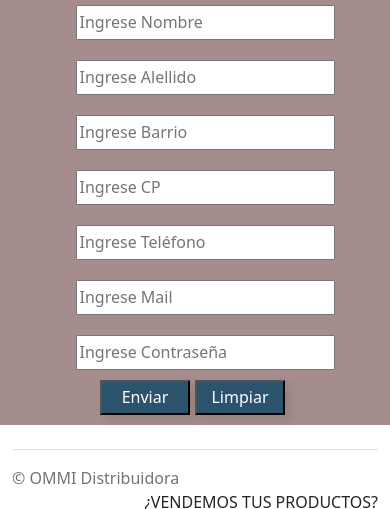
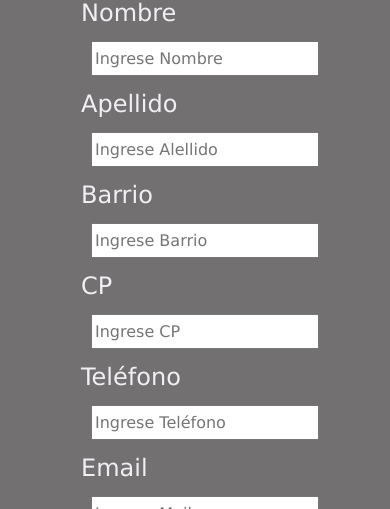
Before and after one commit to CintiaTissera1982/Ctissera1982-Dev, a website: page Pages/Register.html in a window 390 px wide. Shown: the part 112-621 px from the top of the page. Drawn offline with nearby package versions, Linux system fonts and the light colour scheme.

Commit message:
Desafio SASS II - SEO

```diff
--- a/Pages/Register.html
+++ b/Pages/Register.html
@@ -4,6 +4,13 @@
     <meta charset="UTF-8">
     <meta http-equiv="X-UA-Compatible" content="IE=edge">
     <meta name="viewport" content="width=device-width, initial-scale=1.0">
+
+    <meta name="description"
+    content="Ejemplo de Palabras Clave y Programación">
+
+    <meta name="keywords"
+    content="HTML, ASP, JS, META, PALABRAS CLAVE, EJEMPLO">
+
     <title>Registrate como cliente!</title>
     <link href="https://cdnjs.cloudflare.com/ajax/libs/font-awesome/6.0.0/css/all.min.css" rel="stylesheet"/>
      <!-- Stylesheet -->
@@ -73,78 +80,39 @@
       <form class="form_class">
         <h2 class="gradiant_class style_class">Registrate como cliente</h2>
         <div class="">
-          <label for="inputName" class="class__labels">Nombre</label>
-          <input type="text" class="class__field" placeholder="Ingrese Nombre" id="inputName">
+          <label for="inputName" class="class__labels_maps">Nombre</label>
+          <input type="text" class="class__text_mix" placeholder="Ingrese Nombre" id="inputName">
         </div>
         <div class="">
-          <label for="inputSurname" class="class__labels">Apellido</label>
-          <input type="text" class="class__field" placeholder="Ingrese Alellido" id="inputSurname">
+          <label for="inputSurname" class="class__labels_maps">Apellido</label>
+          <input type="text" class="class__text_mix" placeholder="Ingrese Alellido" id="inputSurname">
         </div>
         <div class="">
-          <label for="inputNeib" class="class__labels">Barrio</label>
-          <input type="text" class="class__field" placeholder="Ingrese Barrio" id="inputNeib">
+          <label for="inputNeib" class="class__labels_maps">Barrio</label>
+          <input type="text" class="class__text_mix" placeholder="Ingrese Barrio" id="inputNeib">
         </div>
         <div class="">
-          <label for="inputCP" class="class__labels">CP</label>
-          <input type="text" class="class__field" placeholder="Ingrese CP" id="inputCP">
+          <label for="inputCP" class="class__labels_maps">CP</label>
+          <input type="text" class="class__text_mix" placeholder="Ingrese CP" id="inputCP">
         </div>
         <div class="">
-          <label for="inputPhone" class="class__labels">Teléfono</label>
-          <input type="tel" class="class__field" placeholder="Ingrese Teléfono" id="inputPhone">
+          <label for="inputPhone" class="class__labels_maps">Teléfono</label>
+          <input type="tel" class="class__text_mix" placeholder="Ingrese Teléfono" id="inputPhone">
         </div>
         <div class="">
-          <label for="inputEmail" class="class__labels">Email</label>
-          <input type="email" class="class__field" placeholder="Ingrese Mail" id="inputEmail">
+          <label for="inputEmail" class="class__labels_maps">Email</label>
+          <input type="email" class="class__text_mix" placeholder="Ingrese Mail" id="inputEmail">
         </div>
         <div class="">
-          <label for="inputPassword" class="class__labels">Contraseña</label>
-          <input type="password" class="class__field" placeholder="Ingrese Contraseña" id="inputPassword">
+          <label for="inputPassword" class="class__labels_maps">Contraseña</label>
+          <input type="password" class="class__text_mix" placeholder="Ingrese Contraseña" id="inputPassword">
         </div>
 
-        <div class="button_class">
-          <button type="submit" class="sub__button" >Enviar</button>
-          <button class="sub__button" type="reset">Limpiar</button>
+        <div class="btn__class">
+          <button class="btn__class-send" type="submit">Enviar</button>
+          <button class="btn__class-clear" type="reset">Limpiar</button>
         </div>
       </form>
-
-<!--
-      <form class="row g-3 padding mx-auto">
-        <h2 class="gradiant_class" style="text-align: center; color: chocolate;">Registrate como cliente</h2>
-        <div class="col-md-6">
-          <label for="inputName" class="form-label">Nombre</label>
-          <input type="text" class="form-control" id="inputName">
-        </div>
-        <div class="col-md-6">
-          <label for="inputSurname" class="form-label">Apellido</label>
-          <input type="text" class="form-control" id="inputSurname">
-        </div>
-        <div class="col-12">
-          <label for="inputNeib" class="form-label">Barrio</label>
-          <input type="text" class="form-control" id="inputNeib">
-        </div>
-        <div class="col-12">
-          <label for="inputCP" class="form-label">CP</label>
-          <input type="text" class="form-control" id="inputCP">
-        </div>
-        <div class="col-12">
-          <label for="inputPhone" class="form-label">Teléfono</label>
-          <input type="tel" class="form-control" id="inputPhone">
-        </div>
-        <div class="col-12">
-          <label for="inputEmail" class="form-label">Email</label>
-          <input type="email" class="form-control" id="inputEmail">
-        </div>
-        <div class="col-12">
-          <label for="inputPassword" class="form-label">Contraseña</label>
-          <input type="password" class="form-control" id="inputPassword">
-        </div>
-
-        <div class="col-12 d-flex justify-content-center">
-          <button type="submit" class="btn btn-secondary m-1" >Enviar</button>
-          <button class="btn btn-secondary m-1" type="reset">Limpiar</button>
-
-        </div>
-      </form>       -->
     </main>
 
   <div class="container">
--- /dev/null
+++ b/scss/_extends.scss
@@ -0,0 +1,28 @@
+.btn__class {
+    font-family: 'Verdana';
+    width: $width;
+    height: $heigth;
+    margin-bottom: 10px;
+    margin-left: 0px;
+    margin-right: 5px;
+    display: flex;
+    align-items: center;
+    justify-content: center;
+    color: white;
+}
+
+.btn__class-send{
+    @extend .btn__class;
+    background-color: rgb(76, 102, 173);
+    width: $widthBut;
+    height: $heigthBut;
+    box-shadow: 5px 5px 10px rgba(0, 0, 0, 0.1);
+}
+
+.btn__class-clear{
+    @extend .btn__class;
+    background-color: rgb(179, 43, 43);
+    width: $widthBut;
+    height: $heigthBut;
+    box-shadow: 5px 5px 10px rgba(0, 0, 0, 0.1);
+}
--- /dev/null
+++ b/scss/_maps.scss
@@ -0,0 +1,18 @@
+$estyes:(
+    color: rgb(241, 239, 243),
+    fontSize: 1.5rem,
+    family: Verdana,
+    aligne: center,
+    display: flex,
+    bold: bold,
+);
+
+
+.class__labels_maps{
+    color: map-get($estyes, color);
+    font-size: map-get($estyes, fontSize);
+    font-family: map-get($estyes, family);
+    display: map-get($estyes, display);
+    align-items: map-get($estyes, aligne);
+    font: map-get($estyes, bold);
+}
--- /dev/null
+++ b/scss/_mixins.scss
@@ -0,0 +1,14 @@
+@mixin values($color,$fontsize,$fontfamily,$display,$align,$width, $height,$margin) {
+    color: $color;
+    font-size: $fontsize;
+    font-family: $fontfamily;
+    display: $display;
+    align-items: $align;
+    width: $width;
+    height: $height;
+    margin: $margin;
+ }
+
+ .class__text_mix {
+    @include values(rgb(14, 13, 13),1rem,Verdana,flex,center,100%,35px,10px);
+ }
--- a/scss/_variables.scss
+++ b/scss/_variables.scss
@@ -2,4 +2,7 @@
 $buttoncolor:rgb(44, 83, 109);
 $width:100%;
 $heigth:35px;
-$backgroundColor: rgb(165, 141, 141);
+$widthBut:90px;
+$heigthBut:35px;
+$margin:10px;
+$backgroundColor: rgb(114, 112, 112);
--- a/scss/scss.scss
+++ b/scss/scss.scss
@@ -1,4 +1,7 @@
 @import "variables";
+@import 'maps';
+@import 'extends';
+@import 'mixins';
 
 .gradiant_class{
 
@@ -9,57 +12,21 @@
                  radial-gradient(ellipse at top,rgb(238, 237, 235), transparent);
   }
 
-  .style_class{
-    text-align: center;
-    color: $color;
-
-  }
-
  .form_class{
     display: flex;
     align-items: center;
     justify-content: center;
     flex-direction: column;
     background-color: $backgroundColor;
+}
 
-    .class__labels{
-        display:none;
-    }
-    .class__field{
-        width: $width;
-        height: $heigth;
-        margin: 10px;
-    }
-    .sub__button{
-        margin-left: 0px;
-        margin-right: 5px;
-        width: 90px;
-        height: 35px;
-        box-shadow: 5px 5px 10px rgba(0, 0, 0, 0.1);
-        background-color: $buttoncolor;
-        color:white;
-    }
-    .button_class{
-        width: $width;
-        height: $heigth;
-        margin-bottom: 10px;
-        display: flex;
-        align-items: center;
-        justify-content: center;
+.class_div_text_area{
 
-    }
+    height: 300px;
+}
 
+.class__text_area{
+    width: 95%;
+    margin-left: 10px;
+    margin-right: 10px;
 }
-@media screen and (min-width: 768px){
-    .form_class{
-
-        .class__labels{
-            display: flex;
-            width: $width;
-            height: $heigth;
-            padding: 10px;
-            align-items: center;
-        }
-
-    }
-}
```
Also changed, not shown: Pages/Contact.html (+34 -1 lines), Pages/Vendors.html (+29 -24 lines), SEO doc.txt (added, +9 -0 lines), index.html (+8 -0 lines), stylesheet/style.css.
